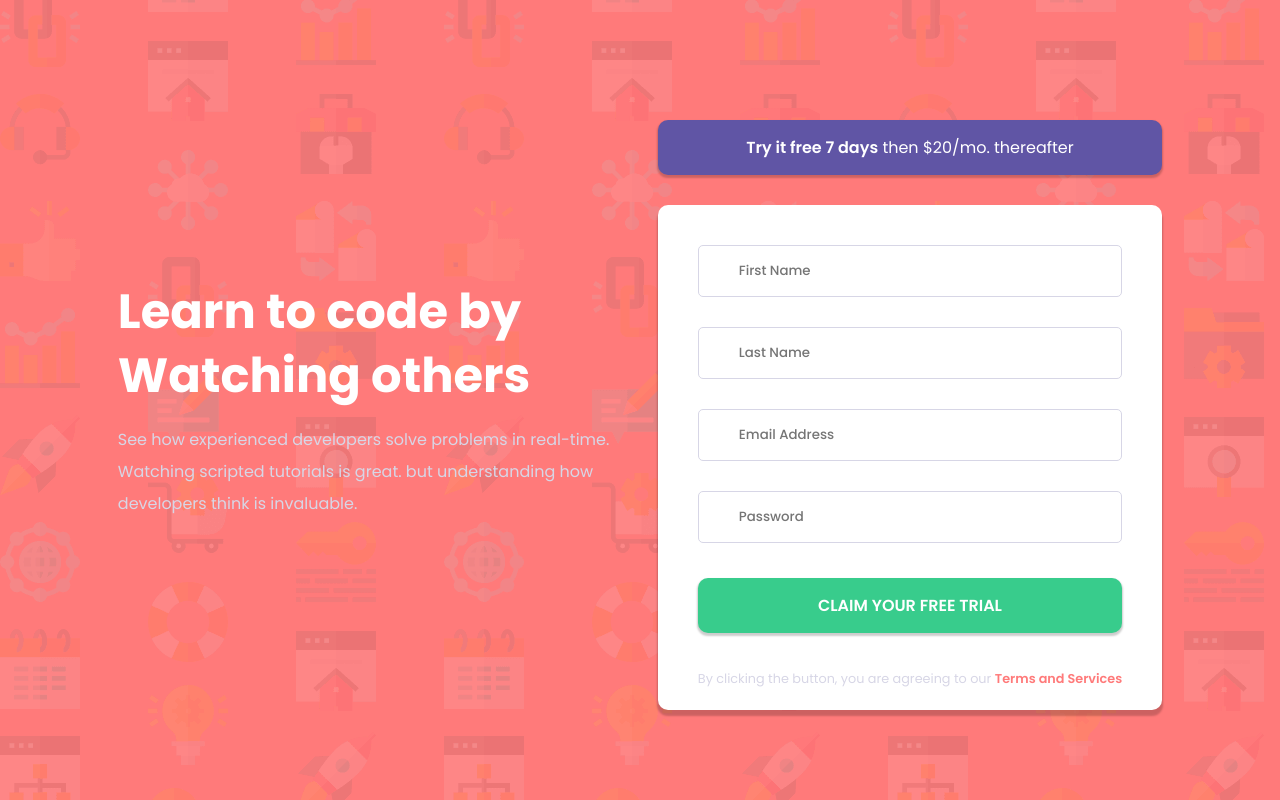
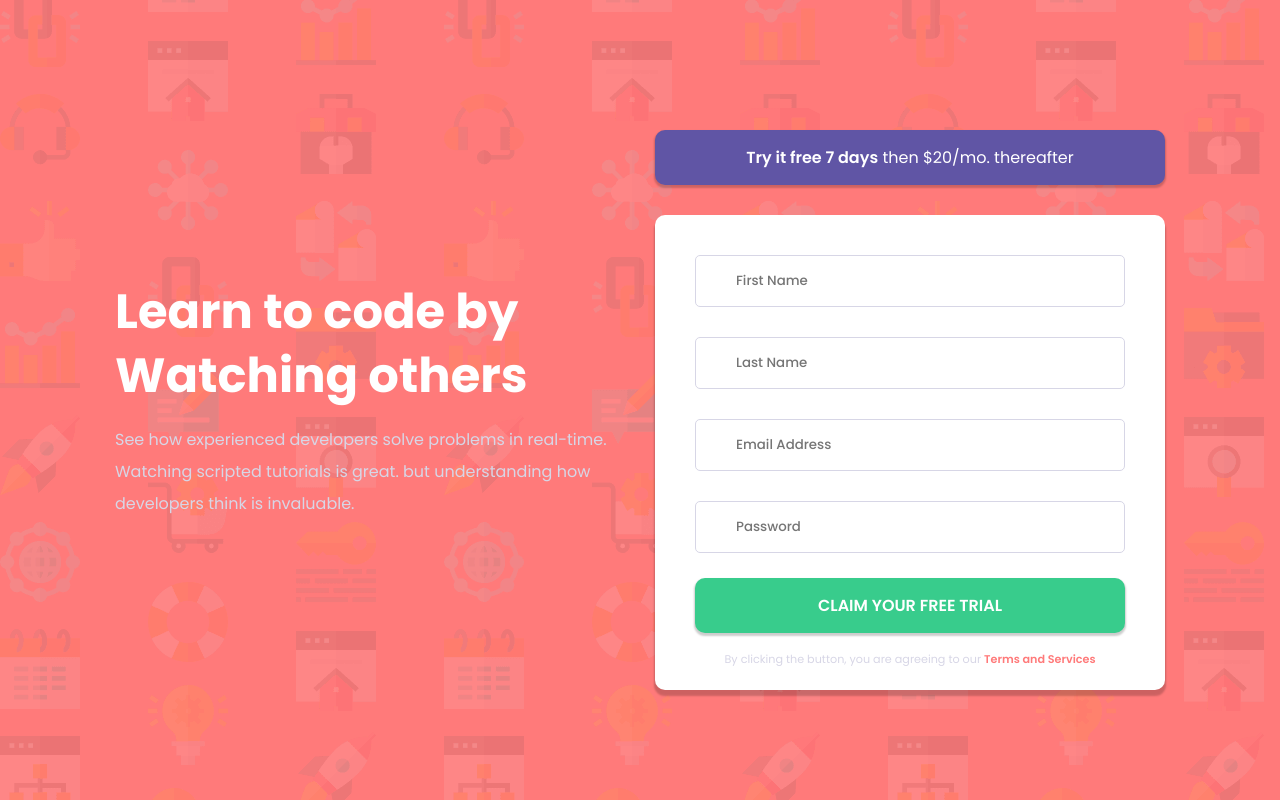
Before and after one commit to pedro-drosa/Signup-Form, a React (Vite) app: page / in a window 1280 px wide. Built offline with nearby package versions, Linux system fonts and the light colour scheme.

Commit message:
fix(SignUp/styles.module.scss): adjusting form item spacing

```diff
--- a/src/pages/SignUp/styles.module.scss
+++ b/src/pages/SignUp/styles.module.scss
@@ -35,7 +35,7 @@
   background-color: var(--Blue);
   display: block;
   text-align: center;
-
+  margin-bottom: 30px !important;
   span {
     font-weight: 600;
   }
@@ -45,14 +45,13 @@
   background: var(--White);
   border-radius: 10px;
   padding: 15px 40px;
-
-  max-width: 510px;
+  min-width: 510px;
   box-shadow: 0px 5px 2px 1px rgba(0, 0, 0, 0.2);
 
   p {
     text-align: center;
     color: var(--Grayish-Blue);
-    font-size: 0.8rem !important;
+    font-size: 0.7rem !important;
 
     a {
       color: var(--Red);
--- a/src/styles/global.scss
+++ b/src/styles/global.scss
@@ -47,6 +47,6 @@ a {
   border-radius: 10px;
   padding: 15px;
   font-size: 1rem;
-  margin: 30px 0;
+  margin: 20px 0 10px 0;
   box-shadow: 0px 2px 2px 1px rgba(0, 0, 0, 0.2);
 }
```
